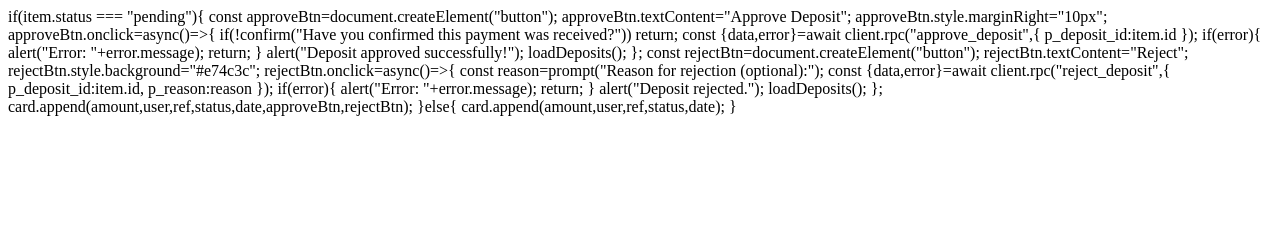
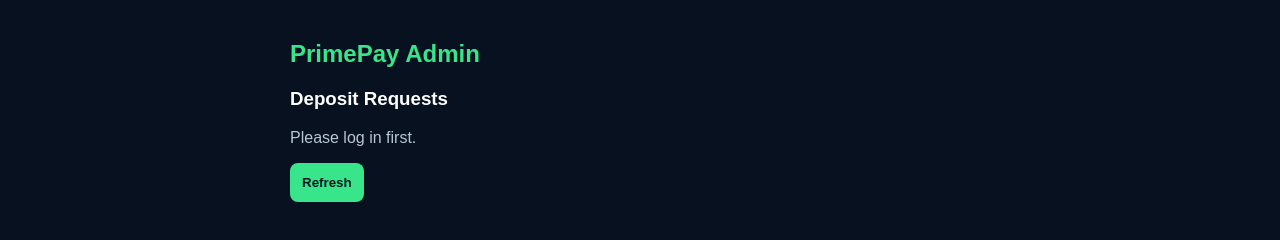
Before and after one commit to Malikfatao/PrimePay, a plain HTML site: page admin.htm in a window 1280 px wide. Drawn offline with nearby package versions, Linux system fonts and the light colour scheme.

Commit message:
Fix admin approve and reject buttons

```diff
--- a/admin.htm
+++ b/admin.htm
@@ -1,44 +1,362 @@
-if(item.status === "pending"){
-  const approveBtn=document.createElement("button");
-  approveBtn.textContent="Approve Deposit";
-  approveBtn.style.marginRight="10px";
-  approveBtn.onclick=async()=>{
-    if(!confirm("Have you confirmed this payment was received?")) return;
+<!DOCTYPE html>
+<html lang="en">
+<head>
+<meta charset="UTF-8">
+<meta name="viewport" content="width=device-width, initial-scale=1">
+<title>PrimePay Admin</title>
+<script src="https://cdn.jsdelivr.net/npm/@supabase/supabase-js@2"></script>
 
-    const {data,error}=await client.rpc("approve_deposit",{
-      p_deposit_id:item.id
-    });
+<style>
+*{box-sizing:border-box}
+body{
+  margin:0;
+  padding:20px;
+  background:#07111f;
+  color:white;
+  font-family:Arial,sans-serif;
+}
+.container{
+  max-width:700px;
+  margin:auto;
+}
+h2{color:#38e58b}
+.card{
+  background:#101e30;
+  padding:18px;
+  border-radius:12px;
+  margin:15px 0;
+}
+.muted{
+  color:#b9c6d5;
+  overflow-wrap:anywhere;
+}
+.status{
+  color:#f5c66b;
+  font-weight:bold;
+}
+button{
+  padding:12px;
+  background:#38e58b;
+  color:#07111f;
+  border:0;
+  border-radius:8px;
+  font-weight:bold;
+  cursor:pointer;
+}
+</style>
+</head>
 
-    if(error){
-      alert("Error: "+error.message);
+<body>
+
+<div class="container">
+
+<h2>PrimePay Admin</h2>
+<h3>Deposit Requests</h3>
+
+<p class="muted" id="message">
+Loading deposits...
+</p>
+
+<div id="deposits"></div>
+
+<button onclick="loadDeposits()">
+Refresh
+</button>
+
+</div>
+
+<script>
+
+const SUPABASE_URL =
+"https://dvwcgdlbovmekrnkkqbf.supabase.co";
+
+const SUPABASE_KEY =
+"sb_publishable_CoX-AT53uO_TS1JFSc0YOA_JSIFhV3Y";
+
+const client =
+window.supabase.createClient(
+  SUPABASE_URL,
+  SUPABASE_KEY
+);
+
+async function loadDeposits(){
+
+  const message =
+  document.getElementById("message");
+
+  const container =
+  document.getElementById("deposits");
+
+  message.textContent =
+  "Loading deposits...";
+
+  container.innerHTML = "";
+
+  try{
+
+    const {
+      data:userData,
+      error:userError
+    } =
+    await client.auth.getUser();
+
+    if(userError || !userData.user){
+
+      message.textContent =
+      "Please log in first.";
+
       return;
     }
 
-    alert("Deposit approved successfully!");
-    loadDeposits();
-  };
+    if(
+      userData.user.app_metadata?.role
+      !== "admin"
+    ){
 
-  const rejectBtn=document.createElement("button");
-  rejectBtn.textContent="Reject";
-  rejectBtn.style.background="#e74c3c";
-  rejectBtn.onclick=async()=>{
-    const reason=prompt("Reason for rejection (optional):");
+      message.textContent =
+      "Administrator access required.";
 
-    const {data,error}=await client.rpc("reject_deposit",{
-      p_deposit_id:item.id,
-      p_reason:reason
-    });
-
-    if(error){
-      alert("Error: "+error.message);
       return;
     }
 
-    alert("Deposit rejected.");
-    loadDeposits();
-  };
+    const {
+      data,
+      error
+    } =
+    await client
+    .from("deposit_requests")
+    .select(
+      "id,user_id,amount,transaction_reference,status,created_at"
+    )
+    .order(
+      "created_at",
+      {ascending:false}
+    );
 
-  card.append(amount,user,ref,status,date,approveBtn,rejectBtn);
-}else{
-  card.append(amount,user,ref,status,date);
+    if(error) throw error;
+
+    if(!data || data.length === 0){
+
+      message.textContent =
+      "No deposit requests found.";
+
+      return;
+    }
+
+    message.textContent =
+    data.length +
+    " deposit request(s) found.";
+
+    data.forEach(item=>{
+
+      const card =
+      document.createElement("div");
+
+      card.className = "card";
+
+
+      const amount =
+      document.createElement("h3");
+
+      amount.textContent =
+      "GH₵ " +
+      Number(item.amount).toFixed(2);
+
+
+      const user =
+      document.createElement("p");
+
+      user.className = "muted";
+
+      user.textContent =
+      "Customer ID: " +
+      item.user_id;
+
+
+      const ref =
+      document.createElement("p");
+
+      ref.className = "muted";
+
+      ref.textContent =
+      "Transaction ID: " +
+      item.transaction_reference;
+
+
+      const status =
+      document.createElement("p");
+
+      status.className = "status";
+
+      status.textContent =
+      "Status: " +
+      item.status.toUpperCase();
+
+
+      const date =
+      document.createElement("p");
+
+      date.className = "muted";
+
+      date.textContent =
+      new Date(
+        item.created_at
+      ).toLocaleString();
+
+
+      /* APPROVE OR REJECT
+         ONLY PENDING DEPOSITS */
+
+      if(item.status === "pending"){
+
+        const approveBtn =
+        document.createElement("button");
+
+        approveBtn.textContent =
+        "Approve Deposit";
+
+        approveBtn.style.marginRight =
+        "10px";
+
+        approveBtn.onclick =
+        async()=>{
+
+          const confirmed =
+          confirm(
+            "Have you confirmed this payment was received in your MoMo account?"
+          );
+
+          if(!confirmed) return;
+
+
+          const {
+            data,
+            error
+          } =
+          await client.rpc(
+            "approve_deposit",
+            {
+              p_deposit_id:item.id
+            }
+          );
+
+
+          if(error){
+
+            alert(
+              "Error: " +
+              error.message
+            );
+
+            return;
+          }
+
+
+          alert(
+            "Deposit approved successfully!"
+          );
+
+          loadDeposits();
+
+        };
+
+
+        const rejectBtn =
+        document.createElement("button");
+
+        rejectBtn.textContent =
+        "Reject";
+
+        rejectBtn.style.background =
+        "#e74c3c";
+
+        rejectBtn.style.color =
+        "white";
+
+
+        rejectBtn.onclick =
+        async()=>{
+
+          const reason =
+          prompt(
+            "Reason for rejection (optional):"
+          );
+
+
+          const {
+            data,
+            error
+          } =
+          await client.rpc(
+            "reject_deposit",
+            {
+              p_deposit_id:item.id,
+              p_reason:reason
+            }
+          );
+
+
+          if(error){
+
+            alert(
+              "Error: " +
+              error.message
+            );
+
+            return;
+          }
+
+
+          alert(
+            "Deposit rejected."
+          );
+
+          loadDeposits();
+
+        };
+
+
+        card.append(
+          amount,
+          user,
+          ref,
+          status,
+          date,
+          approveBtn,
+          rejectBtn
+        );
+
+      }else{
+
+        card.append(
+          amount,
+          user,
+          ref,
+          status,
+          date
+        );
+
+      }
+
+
+      container.appendChild(card);
+
+    });
+
+  }catch(error){
+
+    message.textContent =
+    "Error: " +
+    error.message;
+
+  }
+
 }
+
+
+loadDeposits();
+
+</script>
+
+</body>
+</html>
```
